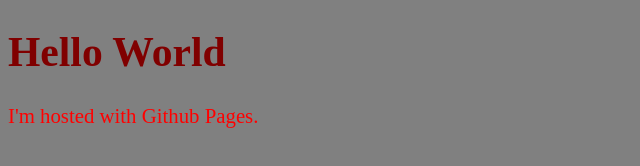
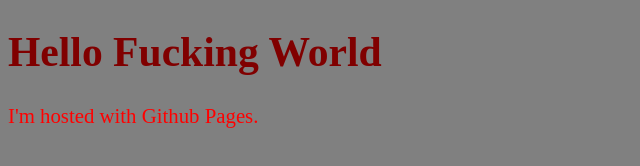
Before and after one commit to dmoritz75/module2_solution, a plain HTML site: page module2solution.html in a window 1280 px wide. Shown: the whole page, without its empty margins (0-640 px from the left). Drawn offline with Linux system fonts and the light colour scheme.

Commit message:
Update module2solution.html

```diff
--- a/module2solution.html
+++ b/module2solution.html
@@ -14,7 +14,7 @@
 	}
 	</style>
 	<h1>
-		Hello World
+		Hello Fucking World
 	</h1>
 	<p>
 		I'm hosted with Github Pages.
```
